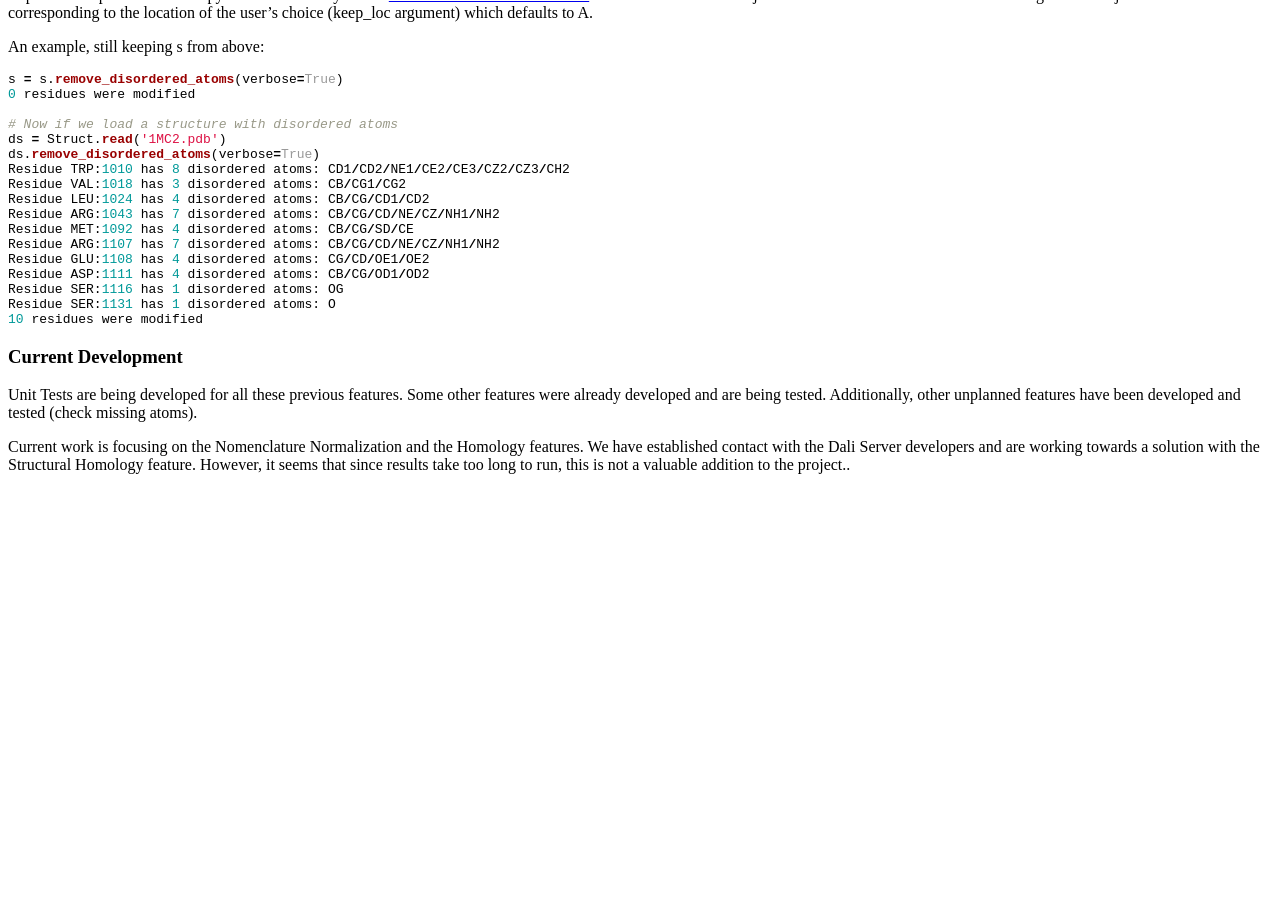
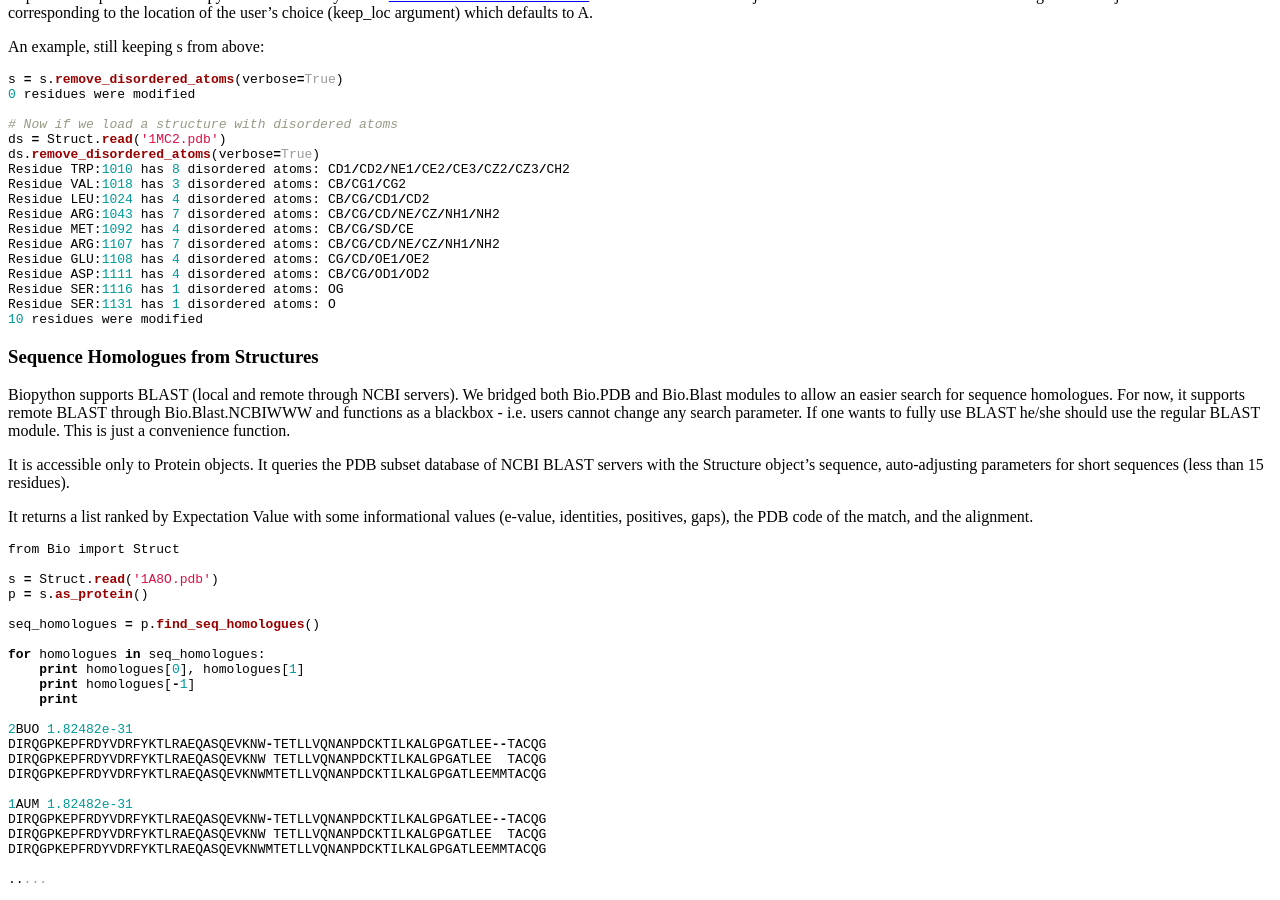
Before and after one commit to biopython/biopython.github.io, a Jekyll site: the page built from wiki/GSOC2010_Joao.md, in a window 1280 px wide and 900 px high, scrolled down 6126 px. Built offline with Jekyll 4.4.1, drawn with Linux system fonts in a browser that asks for light colours; before the commit the page ends 6616 px from its top, so only the background shows below that.

Commit message:
Added find_seq_homologues description

````diff
--- a/wiki/GSOC2010_Joao.md
+++ b/wiki/GSOC2010_Joao.md
@@ -478,15 +478,45 @@ Residue SER:1131 has 1 disordered atoms: O
 10 residues were modified
 ```
 
-### Current Development
+### Sequence Homologues from Structures
 
-Unit Tests are being developed for all these previous features. Some
-other features were already developed and are being tested.
-Additionally, other unplanned features have been developed and tested
-(check missing atoms).
+Biopython supports BLAST (local and remote through NCBI servers). We
+bridged both Bio.PDB and Bio.Blast modules to allow an easier search for
+sequence homologues. For now, it supports remote BLAST through
+Bio.Blast.NCBIWWW and functions as a blackbox - i.e. users cannot change
+any search parameter. If one wants to fully use BLAST he/she should use
+the regular BLAST module. This is just a convenience function.
 
-Current work is focusing on the Nomenclature Normalization and the
-Homology features. We have established contact with the Dali Server
-developers and are working towards a solution with the Structural
-Homology feature. However, it seems that since results take too long to
-run, this is not a valuable addition to the project..
+It is accessible only to Protein objects. It queries the PDB subset
+database of NCBI BLAST servers with the Structure object's sequence,
+auto-adjusting parameters for short sequences (less than 15 residues).
+
+It returns a list ranked by Expectation Value with some informational
+values (e-value, identities, positives, gaps), the PDB code of the
+match, and the alignment.
+
+``` python
+from Bio import Struct
+
+s = Struct.read('1A8O.pdb')
+p = s.as_protein()
+
+seq_homologues = p.find_seq_homologues()
+
+for homologues in seq_homologues:
+    print homologues[0], homologues[1]
+    print homologues[-1]
+    print
+
+2BUO 1.82482e-31
+DIRQGPKEPFRDYVDRFYKTLRAEQASQEVKNW-TETLLVQNANPDCKTILKALGPGATLEE--TACQG
+DIRQGPKEPFRDYVDRFYKTLRAEQASQEVKNW TETLLVQNANPDCKTILKALGPGATLEE  TACQG
+DIRQGPKEPFRDYVDRFYKTLRAEQASQEVKNWMTETLLVQNANPDCKTILKALGPGATLEEMMTACQG
+
+1AUM 1.82482e-31
+DIRQGPKEPFRDYVDRFYKTLRAEQASQEVKNW-TETLLVQNANPDCKTILKALGPGATLEE--TACQG
+DIRQGPKEPFRDYVDRFYKTLRAEQASQEVKNW TETLLVQNANPDCKTILKALGPGATLEE  TACQG
+DIRQGPKEPFRDYVDRFYKTLRAEQASQEVKNWMTETLLVQNANPDCKTILKALGPGATLEEMMTACQG
+
+.....
+```
````
Also changed, not shown: 1 other file.
